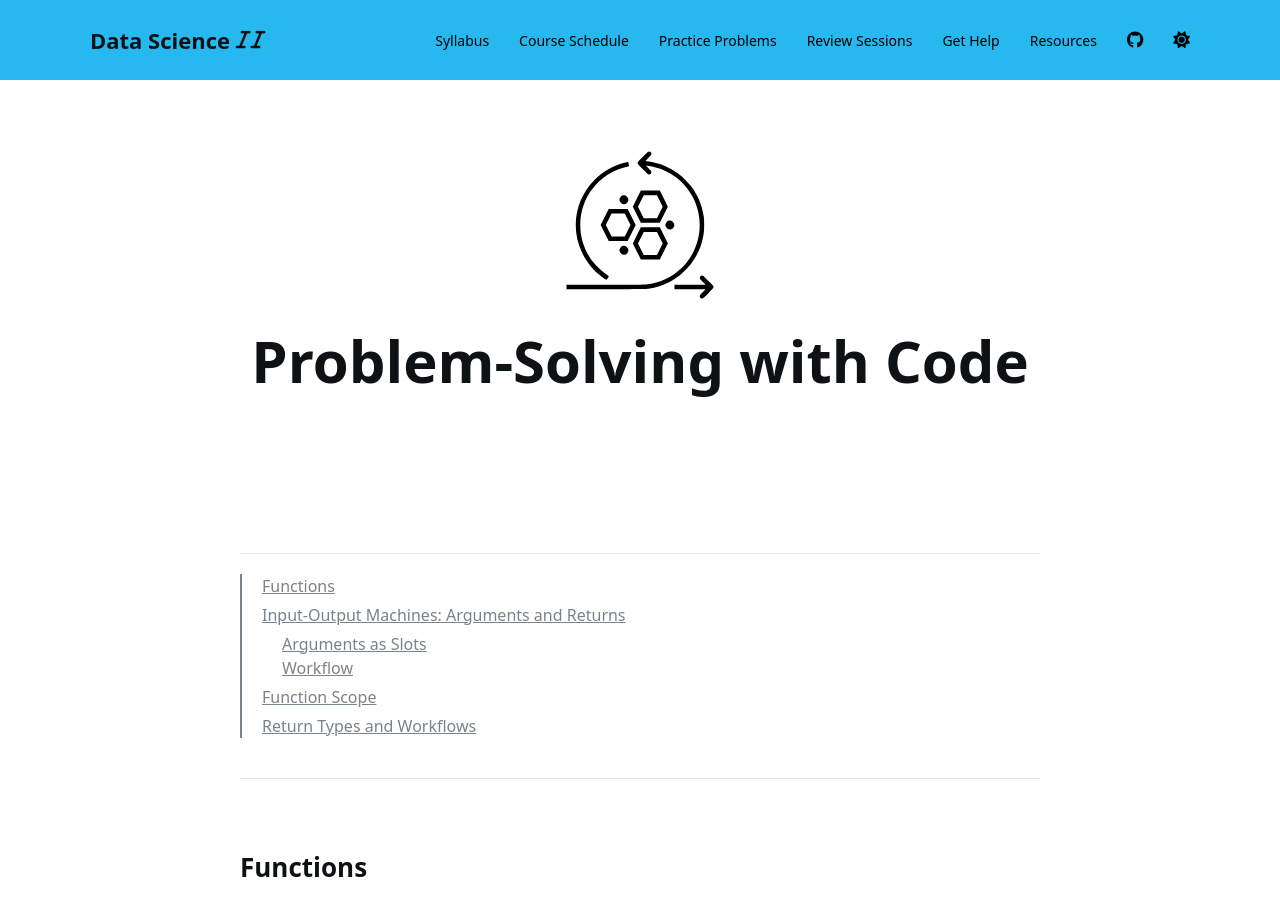
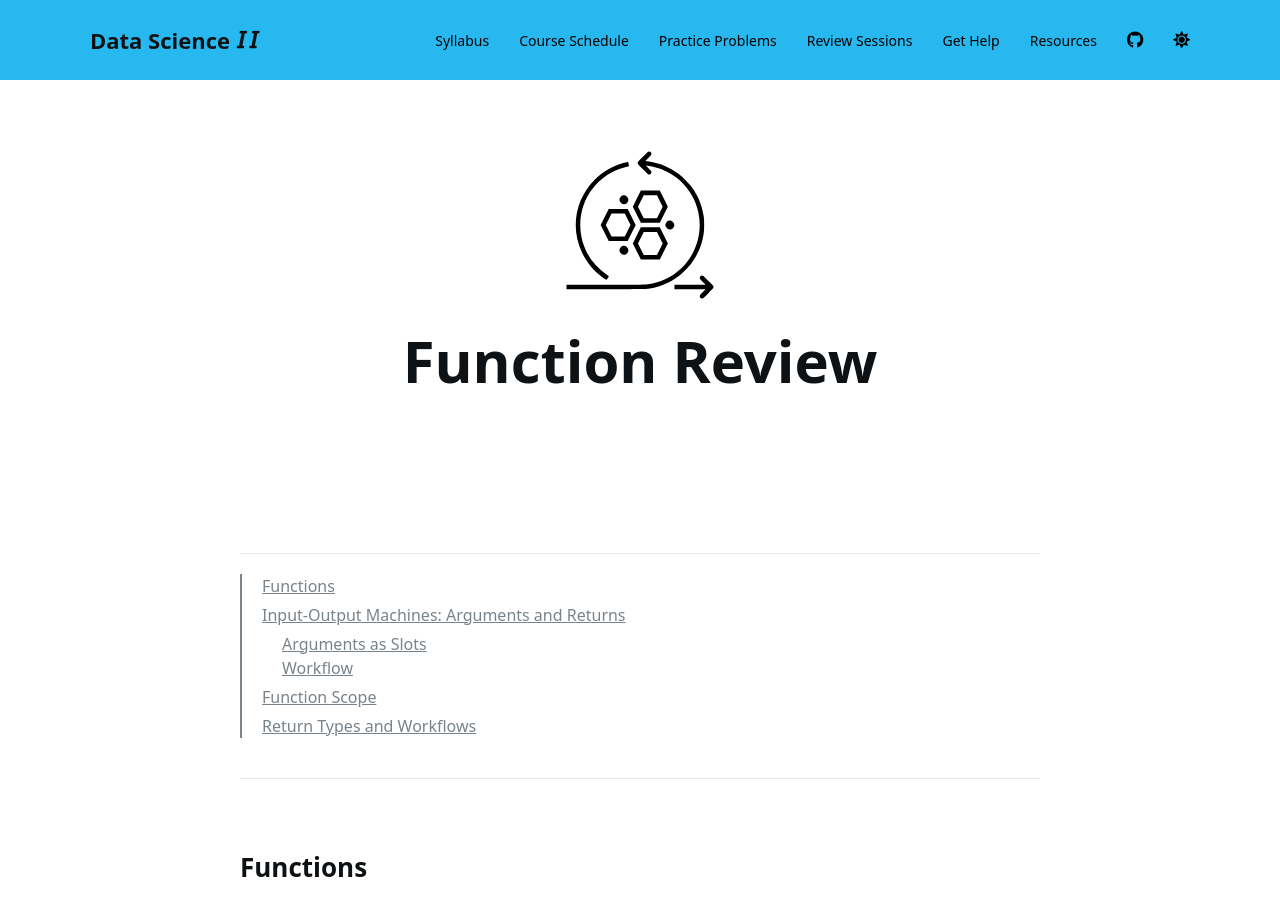
Before and after one commit to Watts-College/paf-514-template, a Jekyll site: the page built from lectures/week-01-function-review.md, in a window 1280 px wide and 900 px high. Built offline with Jekyll 4.4.1, drawn with Linux system fonts in a browser that asks for light colours; nearby versions of some CDN libraries; a script bundle is joined from its source files by our own code; library files that are not in the unit come from our copies; a style sheet for code colours, icons or effects is not loaded.

Commit message:
Update week-01-function-review.md

```diff
--- a/lectures/week-01-function-review.md
+++ b/lectures/week-01-function-review.md
@@ -1,6 +1,6 @@
 ---
 layout: lab
-title: Problem-Solving with Code
+title: Function Review
 image: model.svg
 image-width: 150px
 ---
```
